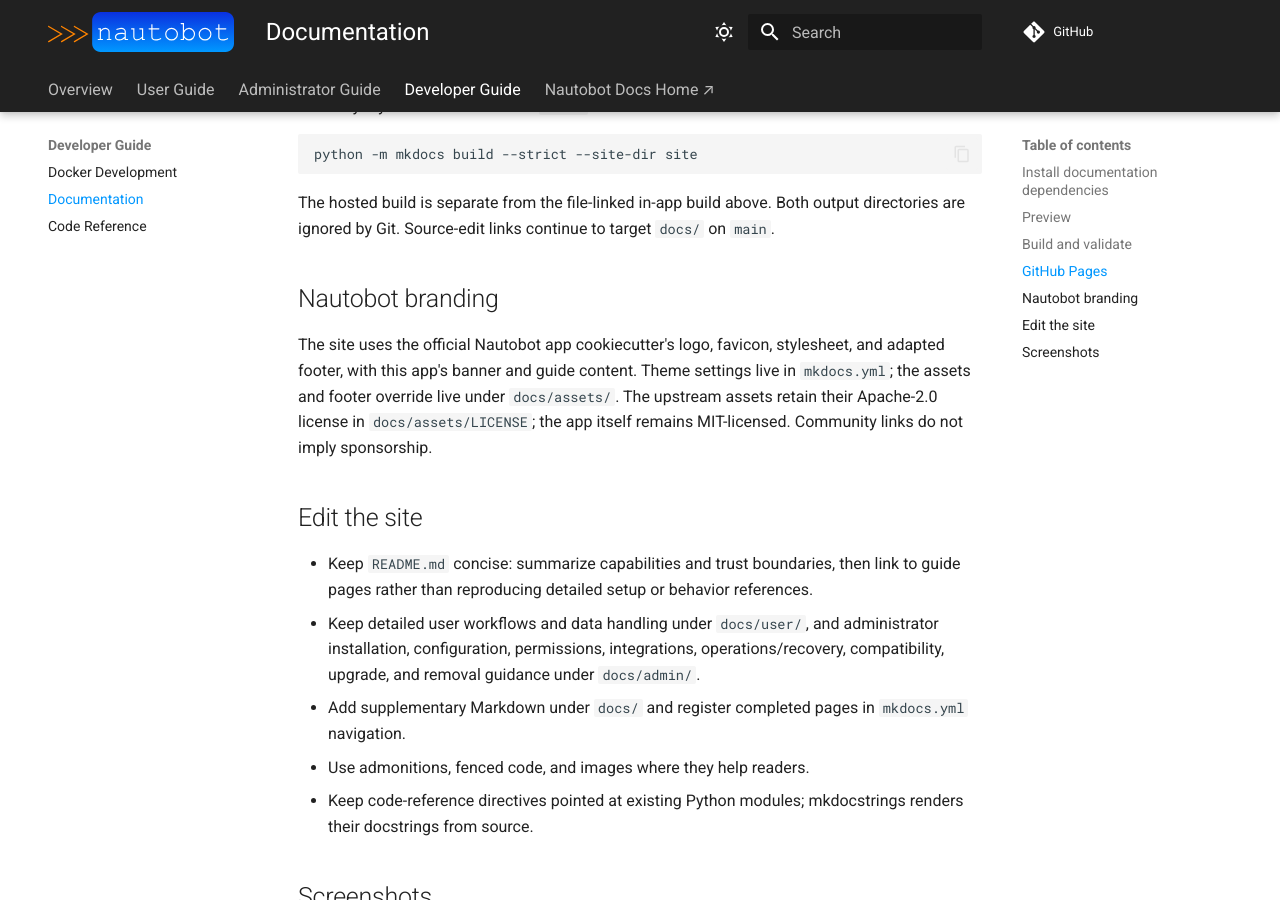
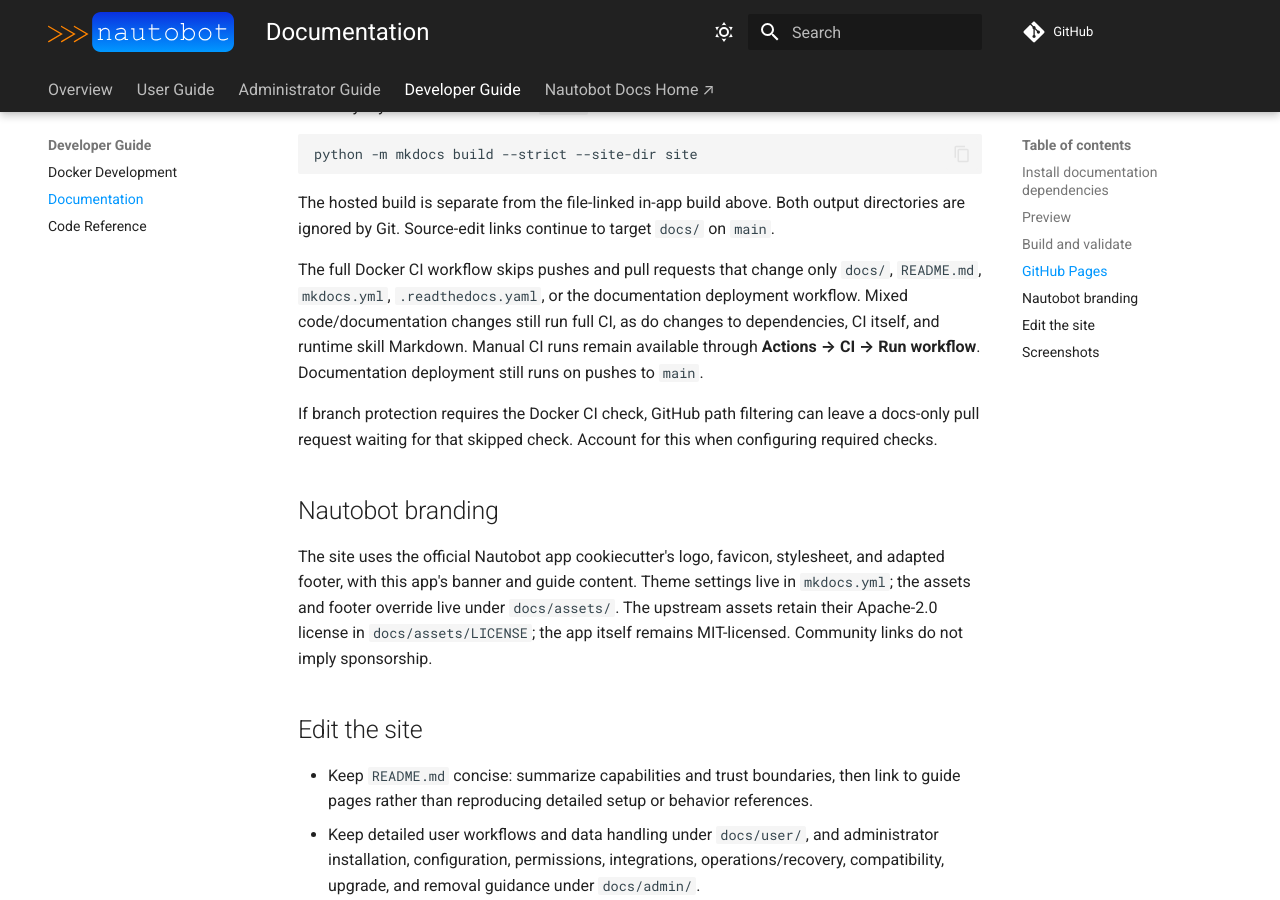
Before and after one commit to gt732/nautobot-app-agent, an MkDocs documentation site: the page built from docs/dev/documentation.md, in a window 1280 px wide and 900 px high, scrolled down 1531 px. Built offline with MkDocs 1.6.1 and Material for MkDocs 9.7.7, drawn with Linux system fonts in a browser that asks for light colours; comment, search, counter and statistics services are not loaded.

Commit message:
Skip full CI for documentation-only changes

```diff
--- a/docs/dev/documentation.md
+++ b/docs/dev/documentation.md
@@ -63,6 +63,17 @@ The hosted build is separate from the file-linked in-app build above.
 Both output directories are ignored by Git. Source-edit links continue to
 target `docs/` on `main`.
 
+The full Docker CI workflow skips pushes and pull requests that change only
+`docs/`, `README.md`, `mkdocs.yml`, `.readthedocs.yaml`, or the documentation
+deployment workflow. Mixed code/documentation changes still run full CI, as do
+changes to dependencies, CI itself, and runtime skill Markdown. Manual CI runs
+remain available through **Actions → CI → Run workflow**. Documentation
+deployment still runs on pushes to `main`.
+
+If branch protection requires the Docker CI check, GitHub path filtering can
+leave a docs-only pull request waiting for that skipped check. Account for this
+when configuring required checks.
+
 ## Nautobot branding
 
 The site uses the official Nautobot app cookiecutter's logo, favicon, stylesheet,
```
Also changed, not shown: 1 other file.
